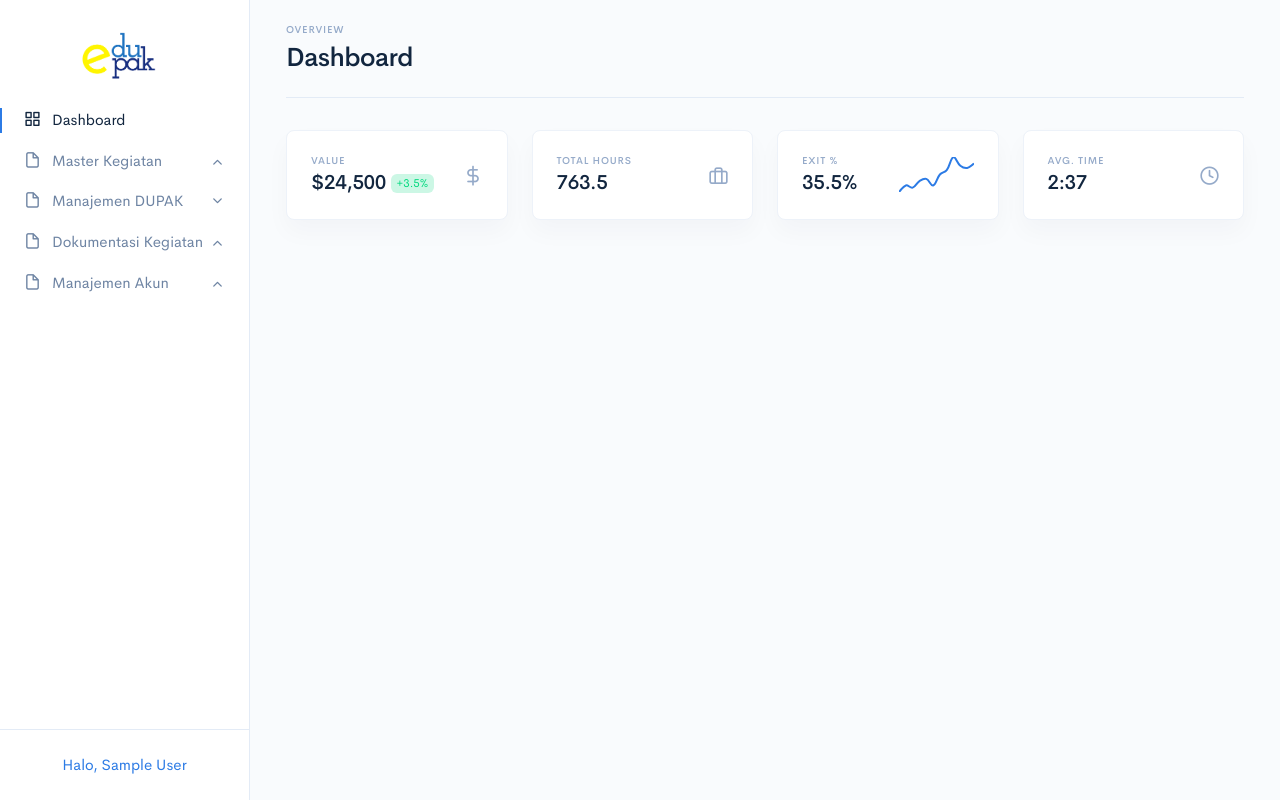
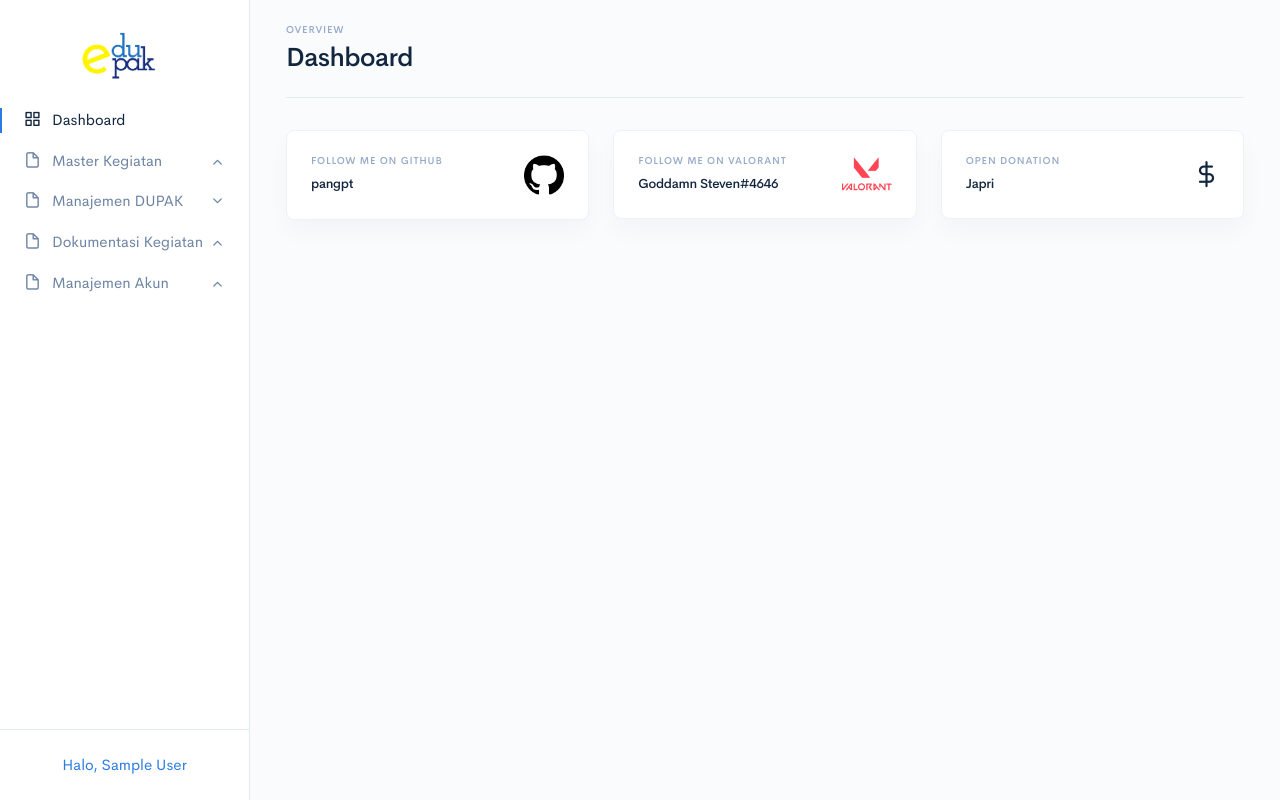
Before and after one commit to pangpt/e-dupak, a Laravel app: page /dashboard in a window 1280 px wide. Run offline with Laravel 8, Linux system fonts and the light colour scheme; the visitor is signed in with stand-in values (Sample User, id 1); some libraries are stand-ins or nearby versions; some web fonts are replaced.

Commit message:
dashboard update

```diff
--- a/resources/views/dashboard.blade.php
+++ b/resources/views/dashboard.blade.php
@@ -48,23 +48,23 @@
 
                     <!-- Title -->
                     <h6 class="text-uppercase text-muted mb-2">
-                      Value
+                      Follow me on github
                     </h6>
 
                     <!-- Heading -->
-                    <span class="h2 mb-0">
-                      $24,500
+                    <span class="h5 mb-0">
+                      pangpt
                     </span>
 
                     <!-- Badge -->
-                    <span class="badge badge-soft-success mt-n1">
+                    {{-- <span class="badge badge-soft-success mt-n1">
                       +3.5%
-                    </span>
+                    </span> --}}
                   </div>
                   <div class="col-auto">
 
                     <!-- Icon -->
-                    <span class="h2 fe fe-dollar-sign text-muted mb-0"></span>
+                    <span><img src="{{asset('assets/img/github-logo.png')}}" alt="" width="40px"></span>
 
                   </div>
                 </div> <!-- / .row -->
@@ -82,19 +82,19 @@
 
                     <!-- Title -->
                     <h6 class="text-uppercase text-muted mb-2">
-                      Total hours
+                      Follow me on valorant
                     </h6>
 
                     <!-- Heading -->
-                    <span class="h2 mb-0">
-                      763.5
+                    <span class="h5 mb-0">
+                      Goddamn Steven#4646
                     </span>
 
                   </div>
                   <div class="col-auto">
 
                     <!-- Icon -->
-                    <span class="h2 fe fe-briefcase text-muted mb-0"></span>
+                    <span><img src="{{asset('assets/img/valo.png')}}" alt="" width="50px"></span>
 
                   </div>
                 </div> <!-- / .row -->
@@ -112,51 +112,19 @@
 
                     <!-- Title -->
                     <h6 class="text-uppercase text-muted mb-2">
-                      Exit %
+                      Open Donation
                     </h6>
 
                     <!-- Heading -->
-                    <span class="h2 mb-0">
-                      35.5%
+                    <span class="h5 mb-0">
+                      Japri
                     </span>
+
 
                   </div>
                   <div class="col-auto">
 
-                    <!-- Chart -->
-                    <div class="chart chart-sparkline">
-                      <canvas class="chart-canvas" id="sparklineChart"></canvas>
-                    </div>
-
-                  </div>
-                </div> <!-- / .row -->
-              </div>
-            </div>
-
-          </div>
-          <div class="col-12 col-lg-6 col-xl">
-
-            <!-- Time -->
-            <div class="card">
-              <div class="card-body">
-                <div class="row align-items-center">
-                  <div class="col">
-
-                    <!-- Title -->
-                    <h6 class="text-uppercase text-muted mb-2">
-                      Avg. Time
-                    </h6>
-
-                    <!-- Heading -->
-                    <span class="h2 mb-0">
-                      2:37
-                    </span>
-
-                  </div>
-                  <div class="col-auto">
-
-                    <!-- Icon -->
-                    <span class="h2 fe fe-clock text-muted mb-0"></span>
+                    <span class="h1 fe fe-dollar-sign text-bold mb-0"></span>
 
                   </div>
                 </div> <!-- / .row -->
```
